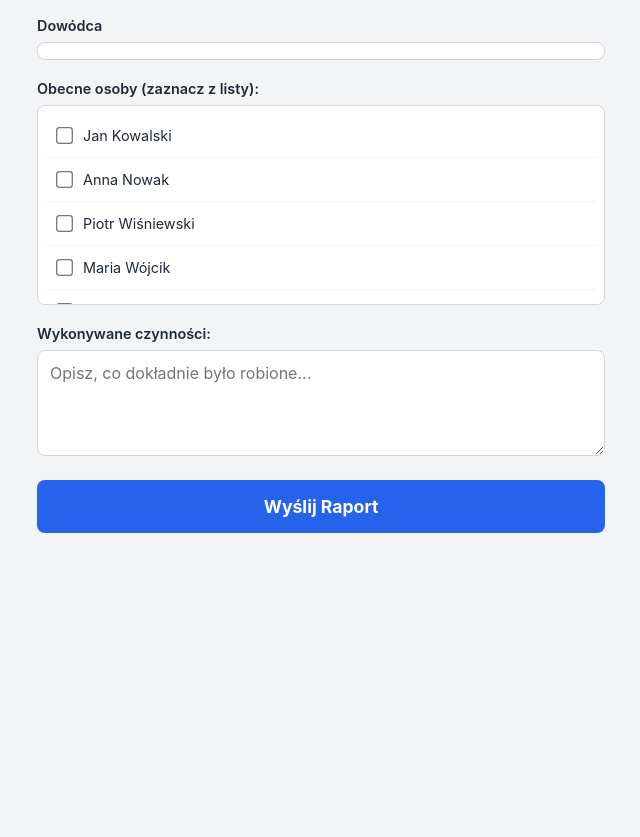
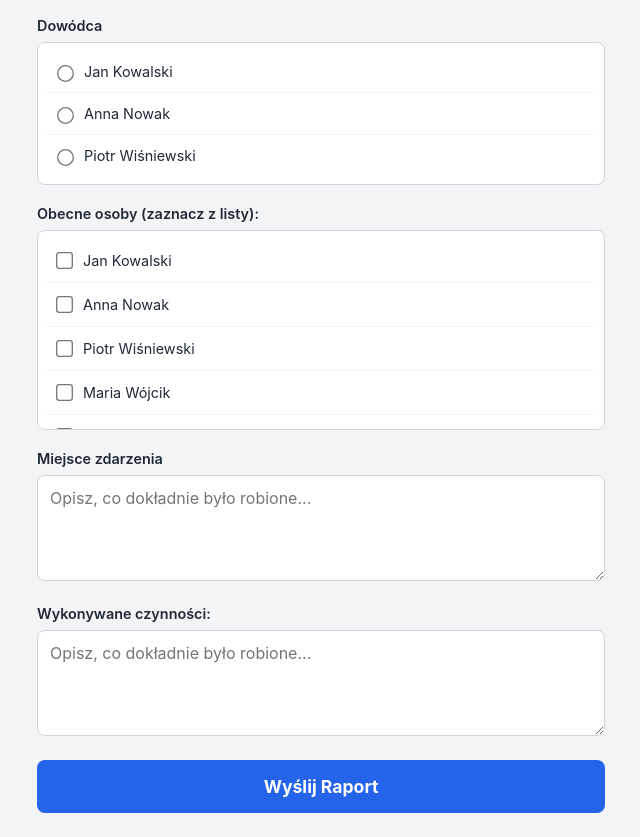
Before and after one commit to matiusz/wyjazdy_osp, a plain HTML site: page frontend/index.html in a window 1280 px wide. Shown: the part 869-1706 px from the top of the page, without its empty margins (319-959 px from the left). Before the commit the page ends 1426 px from the top, so only its background shows below. Drawn offline with Linux system fonts and the light colour scheme.

Commit message:
Add event location

```diff
--- a/frontend/index.html
+++ b/frontend/index.html
@@ -64,6 +64,11 @@
             </div>
 
             <div class="form-group">
+                <label for="activities">Miejsce zdarzenia</label>
+                <textarea id="activities" rows="4" placeholder="Opisz, co dokładnie było robione..." required></textarea>
+            </div>
+
+            <div class="form-group">
                 <label for="activities">Wykonywane czynności:</label>
                 <textarea id="activities" rows="4" placeholder="Opisz, co dokładnie było robione..." required></textarea>
             </div>
--- a/frontend/people.json
+++ b/frontend/people.json
@@ -1,7 +1,7 @@
 [
-  ["Jan Kowalski", "B", "dowódca"],
-  ["Anna Nowak", "", "dowódca"],
-  ["Piotr Wiśniewski", "", "dowódca"],
+  ["Jan Kowalski", "B", "dowodca"],
+  ["Anna Nowak", "", "dowodca"],
+  ["Piotr Wiśniewski", "", "dowodca"],
   ["Maria Wójcik", "", ""],
   ["Krzysztof Kamiński", "B", ""],
   ["Agnieszka Lewandowska", "", ""],
```
